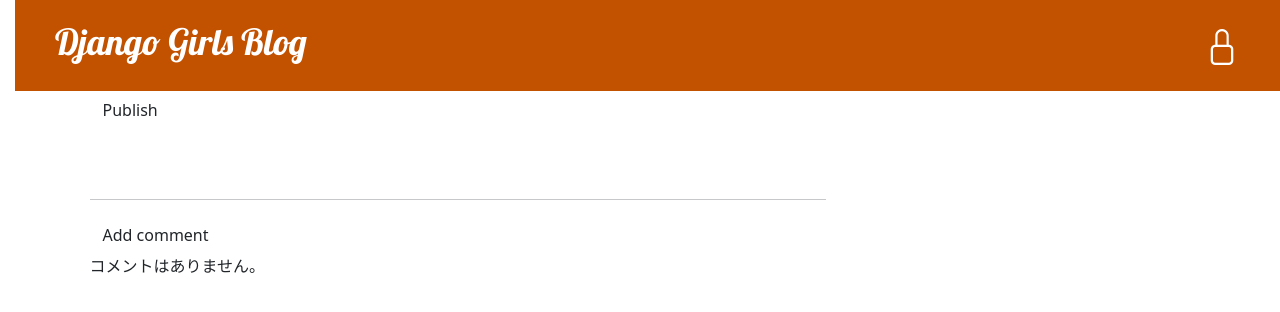
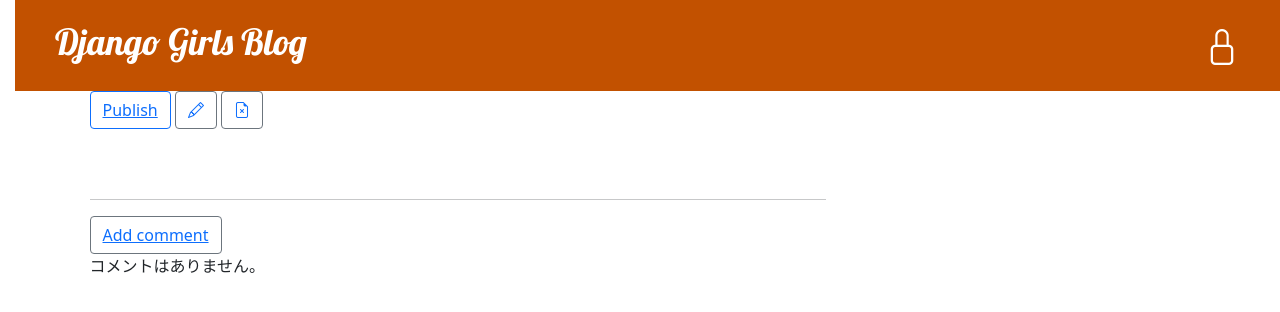
Before and after one commit to W-Hidetoshi/0523-blog, a Django app: template blog/templates/blog/post_detail.html in a window 1280 px wide. Shown: the top 312 px of the page. Run offline with Django 3.2, Linux system fonts and the light colour scheme; the template is opened without the code that fills it, so the values that code supplies are empty; some libraries are stand-ins or nearby versions.

Commit message:
#3　0601_1400-bootstrap5に対応するために変更

```diff
--- a/blog/templates/blog/post_detail.html
+++ b/blog/templates/blog/post_detail.html
@@ -8,16 +8,29 @@
                 {{ post.published_date }} <!--ブラウザ上に日付を表示-->
             </div>
         {% else %}<!--ない場合は[publish]ボタンの表示-->
-            <a class="btn btn-default" href="{% url 'post_publish' pk=post.pk %}">Publish</a>
+        <!--公開ボタン-->
+            <button type="button" class="btn btn-outline-primary">
+                <a href="{% url 'post_publish' pk=post.pk %}">Publish</a>
+            </button>
+            <!--<a class="btn btn-default" href="{% url 'post_publish' pk=post.pk %}">Publish</a>-->
         {% endif %}
-            <a class="btn btn-default" href="{% url 'post_edit' pk=post.pk %}">
+            <!--編集ボタン-->
+            <button type="button" class="btn btn-outline-secondary">
+                <a href="{% url 'post_edit' pk=post.pk %}"><span class ="bi-pencil"></span></a>
+            </button>
+            <!--<a class="btn btn-default" href="{% url 'post_edit' pk=post.pk %}">
                 <span class="glyphicon glyphicon-pencil"></span>
 
-            </a>
+            </a>-->
+            <!--削除ボタン-->
+            <button type="button" class="btn btn-outline-secondary">
+                <a href="{% url 'post_remove' pk=post.pk %}"><span class="bi-file-earmark-x" alt="elace"></span></a>
+            </button>
 
-            <a class="btn btn-default" href="{% url 'post_remove' pk=post.pk %}">
+           <!-- <a class="btn btn-default" href="{% url 'post_remove' pk=post.pk %}">
                 <span class="glyphicon glyphicon-remove"></span>
-            </a>
+                <span class="bi-file-earmark-x" alt="elace"></span>
+            </a>-->
 
         <h2>{{ post.title }}</h2>
         <p>{{ post.text | linebreaksbr }}</p>
@@ -25,7 +38,10 @@
 
     <!--以下はコメントモデル-->
     <hr>
-    <a class="btn btn-default" href="{% url 'add_comment_to_post' pk=post.pk %}">Add comment</a>
+    <button type="button" class="btn btn-outline-secondary">
+        <a href="{% url 'add_comment_to_post' pk=post.pk %}">Add comment</a>
+    </button>
+    <!--<a class="btn btn-default" href="{% url 'add_comment_to_post' pk=post.pk %}">Add comment</a>-->
     <!-- 当該記事に紐づけられているコメントを全件取得 -->
     {% for comment in post.comments.all %}
         <div class="comment">
@@ -33,12 +49,18 @@
                 <div class="date">{{ comment.created_date }}</div>
                 <!--コメントが承認されていないときに、「チェック（承認）」「×（非承認）」のボタンを表示-->
                 {% if not comment.approved_comment %}
-                <a class="btn btn-default" href="{% url 'comment_remove' pk=comment.pk %}">
+                <button type="button" class="btn btn-outline-secondary">
+                    <a href="{% url 'comment_remove' pk=comment.pk %}"><i class="bi bi-file-x"></i></a>
+                </button>
+                <!--<a class="btn btn-default" href="{% url 'comment_remove' pk=comment.pk %}">
                     <span class="glyphicon glyphicon-remove"></span>
-                </a>
-                <a class="btn btn-default" href="{% url 'comment_approve' pk=comment.pk %}">
+                </a>-->
+                <button type="button" class="btn btn-outline-primary">
+                    <a href="{% url 'comment_approve' pk=comment.pk %}"><i class="bi bi-file-check"></i></a>
+                </button>
+                <!--<a class="btn btn-default" href="{% url 'comment_approve' pk=comment.pk %}">
                     <span class="glyphicon glyphicon-ok"></span>
-                </a>
+                </a>-->
             <!-- endif -->
             {% endif %}
 
```
